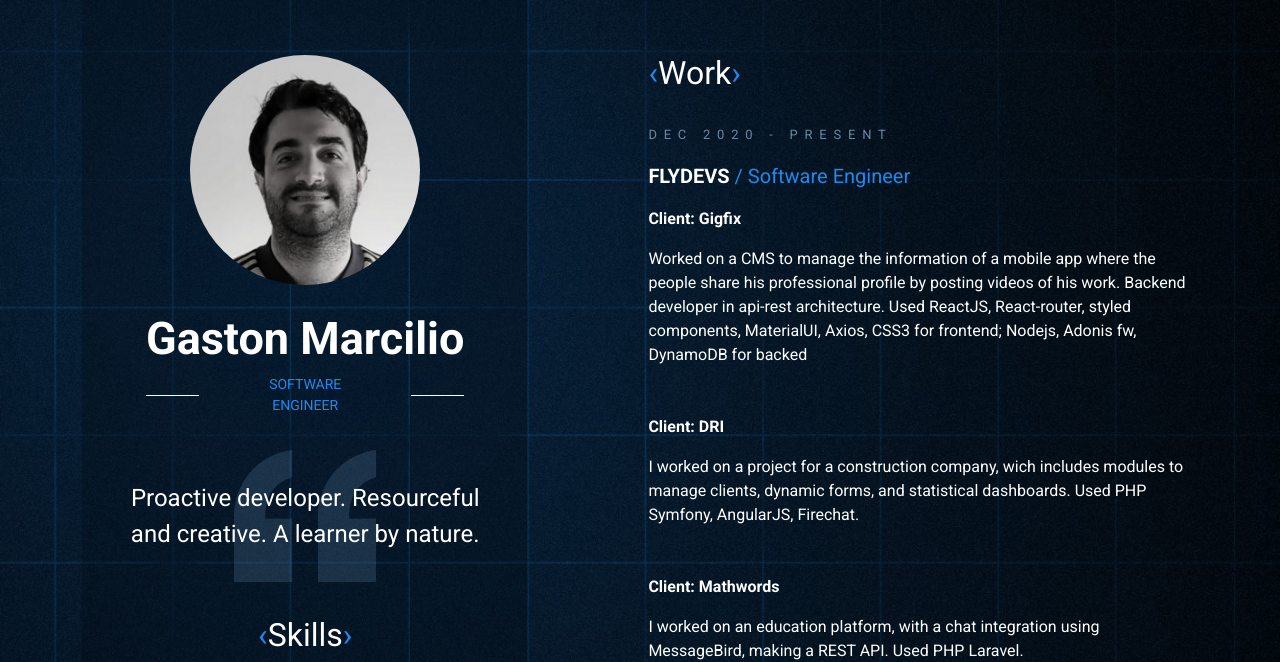
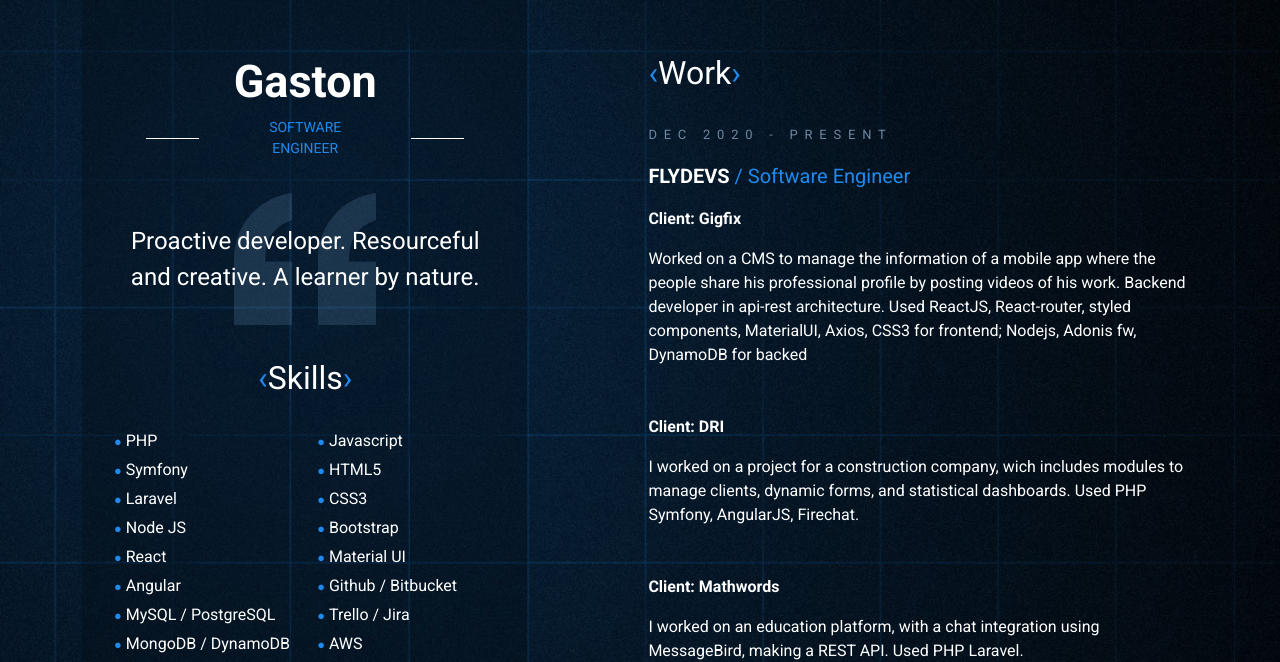
Before and after one commit to flydevs/flydevs-cvs-templates, a website: page docs/cv-gaston.html in a window 1280 px wide. Shown: the part 138-800 px from the top of the page. Drawn offline with Linux system fonts and the light colour scheme.

Commit message:
Update cv-gaston.html
remove photo & lastname

```diff
--- a/docs/cv-gaston.html
+++ b/docs/cv-gaston.html
@@ -22,11 +22,8 @@
         <img src="img/logo.svg" alt="Flydevs" class="side__logo">
       </a>
 
-                    <div class="side__profile-pic d-flex justify-content-center">
-                        <img src="img/gaston.jpg" alt="Lucas Zanek">
-                    </div>
                     <div class="side__name">
-                         <h1>Gaston Marcilio</h1>
+                         <h1>Gaston</h1>
 
                     </div>
                     <div class="side__position">Software
```
